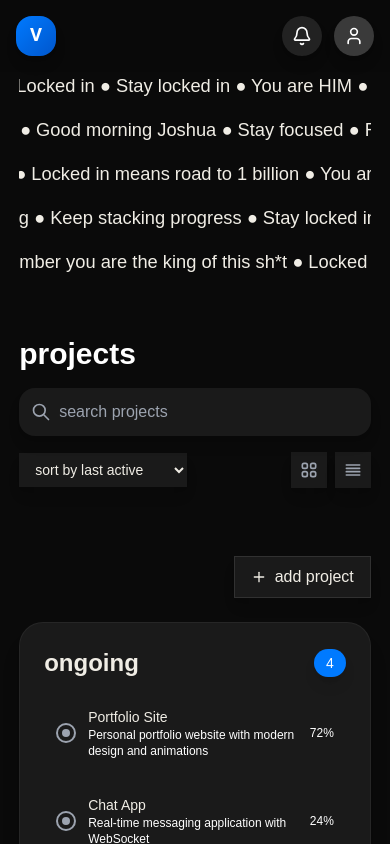
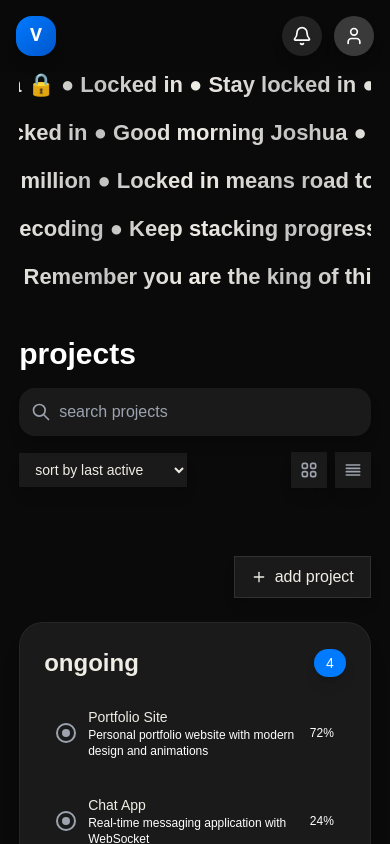
Before and after one commit to shilside/vibe-records, a Next.js app: page / in a window 390 px wide. Shown: the top 844 px of the page. Built offline with nearby package versions, Linux system fonts and the light colour scheme.

Commit message:
Implement Lexend font, responsive font sizes (90px desktop, 150px mobile), gradient text, reduced line spacing, non-draggable animation

```diff
--- a/src/app/globals.css
+++ b/src/app/globals.css
@@ -4,6 +4,7 @@
 
 @import url('https://fonts.googleapis.com/css2?family=Sora:wght@100..800&display=swap');
 @import url('https://fonts.googleapis.com/css2?family=Orbitron:wght@400;500;600;700;800;900&display=swap');
+@import url('https://fonts.googleapis.com/css2?family=Lexend:wght@100..900&display=swap');
 @import url('https://fonts.googleapis.com/css2?family=Inter:wght@300;400;500;600;700;800&display=swap');
 @import url('https://fonts.googleapis.com/css2?family=JetBrains+Mono:wght@400;500;600&display=swap');
 
@@ -164,6 +165,79 @@
     font-style: normal;
   }
 
+  /* Lexend Font Utilities */
+  .lexend-thin {
+    font-family: "Lexend", sans-serif;
+    font-optical-sizing: auto;
+    font-weight: 100;
+    font-style: normal;
+  }
+
+  .lexend-light {
+    font-family: "Lexend", sans-serif;
+    font-optical-sizing: auto;
+    font-weight: 200;
+    font-style: normal;
+  }
+
+  .lexend-regular {
+    font-family: "Lexend", sans-serif;
+    font-optical-sizing: auto;
+    font-weight: 400;
+    font-style: normal;
+  }
+
+  .lexend-medium {
+    font-family: "Lexend", sans-serif;
+    font-optical-sizing: auto;
+    font-weight: 500;
+    font-style: normal;
+  }
+
+  .lexend-semibold {
+    font-family: "Lexend", sans-serif;
+    font-optical-sizing: auto;
+    font-weight: 600;
+    font-style: normal;
+  }
+
+  .lexend-bold {
+    font-family: "Lexend", sans-serif;
+    font-optical-sizing: auto;
+    font-weight: 700;
+    font-style: normal;
+  }
+
+  .lexend-extrabold {
+    font-family: "Lexend", sans-serif;
+    font-optical-sizing: auto;
+    font-weight: 800;
+    font-style: normal;
+  }
+
+  .lexend-black {
+    font-family: "Lexend", sans-serif;
+    font-optical-sizing: auto;
+    font-weight: 900;
+    font-style: normal;
+  }
+
+  /* Motivational Text Responsive Font Sizes */
+  .motivational-text {
+    font-size: 90px;
+  }
+
+  @media (max-width: 768px) {
+    .motivational-text {
+      font-size: 150px;
+    }
+  }
+
+  /* Motivational Text Gradient */
+  .motivational-gradient {
+    fill: url(#motivationalGradient);
+  }
+
   /* Theme Colors */
   .bg-dark {
     @apply bg-[#0A0A0A];
--- a/src/app/page.tsx
+++ b/src/app/page.tsx
@@ -212,15 +212,15 @@ export default function Dashboard() {
         {/* Animation Space - Space for animation between nav and projects title */}
         <div className="mb-6" style={{ height: '15rem' }}>
           {/* Multi-line CurvedLoop Animation */}
-          <div className="flex flex-col w-full h-full overflow-hidden space-y-1">
+          <div className="flex flex-col w-full h-full overflow-hidden" style={{ gap: '0.5rem' }}>
             {/* Line 1 */}
             <div className="w-full flex-shrink-0" style={{ height: '2.5rem' }}>
               <CustomCurvedLoop
                 marqueeText="Good morning Joshua 🔒 ● Locked in ● Stay locked in ● You are HIM ● Keep going ● Take a break if you have to ● Locked in means no distractions ● Locked in means road to 1 million ● Locked in means road to 1 billion ● You are the king of this sh*t ● You are about to build the biggest project ever ● Locked in ● Keep coding ● Keep vibecoding ● Keep stacking progress ● Stay locked in 🔒 ● You are HIM ● You are chosen ● You are the builder ● Locked in ● Good morning Joshua ● Stay focused ● Road to greatness ● Road to 1 million ● Road to 1 billion ● Locked in 🔒 ● Nothing can stop you ● You are the man ● You got this ● Locked in ● Keep going ● Keep pushing ● Stay locked in ● Remember you are HIM ● Remember you are the king of this sh*t ● Locked in forever ● Build ● Build ● Build ● Locked in ● Keep rising ● Keep shining ● Good morning Joshua 🔒 ● Road to 1 million ● Road to 1 billion ● Locked in ● Stay locked in"
                 speed={2.5}
                 curveAmount={0}
-                interactive={true}
-                className="sora-medium"
+                interactive={false}
+                className="lexend-semibold"
               />
             </div>
 
@@ -230,8 +230,8 @@ export default function Dashboard() {
                 marqueeText="You are the builder ● Locked in ● Good morning Joshua ● Stay focused ● Road to greatness ● Road to 1 million ● Road to 1 billion ● Locked in 🔒 ● Nothing can stop you ● You are the man ● You got this ● Locked in ● Keep going ● Keep pushing ● Stay locked in ● Remember you are HIM ● Remember you are the king of this sh*t ● Locked in forever ● Build ● Build ● Build ● Locked in ● Keep rising ● Keep shining ● Good morning Joshua 🔒 ● Road to 1 million ● Road to 1 billion ● Locked in ● Stay locked in ● You are HIM ● Keep going ● Take a break if you have to ● Locked in means no distractions ● Locked in means road to 1 million ● Locked in means road to 1 billion ● You are the king of this sh*t ● You are about to build the biggest project ever ● Locked in ● Keep coding ● Keep vibecoding ● Keep stacking progress ● Stay locked in 🔒 ● You are HIM ● You are chosen"
                 speed={2.8}
                 curveAmount={0}
-                interactive={true}
-                className="sora-medium"
+                interactive={false}
+                className="lexend-semibold"
               />
             </div>
 
@@ -241,8 +241,8 @@ export default function Dashboard() {
                 marqueeText="Locked in means road to 1 million ● Locked in means road to 1 billion ● You are the king of this sh*t ● You are about to build the biggest project ever ● Locked in ● Keep coding ● Keep vibecoding ● Keep stacking progress ● Stay locked in 🔒 ● You are HIM ● You are chosen ● You are the builder ● Locked in ● Good morning Joshua ● Stay focused ● Road to greatness ● Road to 1 million ● Road to 1 billion ● Locked in 🔒 ● Nothing can stop you ● You are the man ● You got this ● Locked in ● Keep going ● Keep pushing ● Stay locked in ● Remember you are HIM ● Remember you are the king of this sh*t ● Locked in forever ● Build ● Build ● Build ● Locked in ● Keep rising ● Keep shining ● Good morning Joshua 🔒 ● Road to 1 million ● Road to 1 billion ● Locked in ● Stay locked in ● You are HIM ● Keep going ● Take a break if you have to ● Locked in means no distractions"
                 speed={3.1}
                 curveAmount={0}
-                interactive={true}
-                className="sora-medium"
+                interactive={false}
+                className="lexend-semibold"
               />
             </div>
 
@@ -252,8 +252,8 @@ export default function Dashboard() {
                 marqueeText="Keep coding ● Keep vibecoding ● Keep stacking progress ● Stay locked in 🔒 ● You are HIM ● You are chosen ● You are the builder ● Locked in ● Good morning Joshua ● Stay focused ● Road to greatness ● Road to 1 million ● Road to 1 billion ● Locked in 🔒 ● Nothing can stop you ● You are the man ● You got this ● Locked in ● Keep going ● Keep pushing ● Stay locked in ● Remember you are HIM ● Remember you are the king of this sh*t ● Locked in forever ● Build ● Build ● Build ● Locked in ● Keep rising ● Keep shining ● Good morning Joshua 🔒 ● Road to 1 million ● Road to 1 billion ● Locked in ● Stay locked in ● You are HIM ● Keep going ● Take a break if you have to ● Locked in means no distractions ● Locked in means road to 1 million ● Locked in means road to 1 billion ● You are the king of this sh*t ● You are about to build the biggest project ever ● Locked in"
                 speed={2.7}
                 curveAmount={0}
-                interactive={true}
-                className="sora-medium"
+                interactive={false}
+                className="lexend-semibold"
               />
             </div>
 
@@ -263,8 +263,8 @@ export default function Dashboard() {
                 marqueeText="Remember you are HIM ● Remember you are the king of this sh*t ● Locked in forever ● Build ● Build ● Build ● Locked in ● Keep rising ● Keep shining ● Good morning Joshua 🔒 ● Road to 1 million ● Road to 1 billion ● Locked in ● Stay locked in ● You are HIM ● Keep going ● Take a break if you have to ● Locked in means no distractions ● Locked in means road to 1 million ● Locked in means road to 1 billion ● You are the king of this sh*t ● You are about to build the biggest project ever ● Locked in ● Keep coding ● Keep vibecoding ● Keep stacking progress ● Stay locked in 🔒 ● You are HIM ● You are chosen ● You are the builder ● Locked in ● Good morning Joshua ● Stay focused ● Road to greatness ● Road to 1 million ● Road to 1 billion ● Locked in 🔒 ● Nothing can stop you ● You are the man ● You got this ● Locked in ● Keep going ● Keep pushing ● Stay locked in"
                 speed={2.9}
                 curveAmount={0}
-                interactive={true}
-                className="sora-medium"
+                interactive={false}
+                className="lexend-semibold"
               />
             </div>
           </div>
--- a/src/components/CustomCurvedLoop.tsx
+++ b/src/components/CustomCurvedLoop.tsx
@@ -7,6 +7,7 @@ import {
   FC,
   PointerEvent,
 } from "react";
+import GradientText from '../../2/GradientText/GradientText';
 
 interface CustomCurvedLoopProps {
   marqueeText?: string;
@@ -92,10 +93,8 @@ const CustomCurvedLoop: FC<CustomCurvedLoopProps> = ({
 
   const onPointerDown = (e: PointerEvent) => {
     if (!interactive) return;
-    dragRef.current = true;
-    lastXRef.current = e.clientX;
-    velRef.current = 0;
-    (e.target as HTMLElement).setPointerCapture(e.pointerId);
+    // Disabled dragging for motivational text
+    return;
   };
 
   const onPointerMove = (e: PointerEvent) => {
@@ -136,8 +135,8 @@ const CustomCurvedLoop: FC<CustomCurvedLoopProps> = ({
       onPointerLeave={endDrag}
     >
       <svg
-        className="select-none w-full overflow-visible block aspect-[100/3] font-medium leading-none"
-        style={{ fontSize: '75px' }}
+        className="select-none w-full overflow-visible block aspect-[100/3] font-medium leading-none motivational-text"
+        style={{ fontSize: '90px' }}
         viewBox="0 0 1440 40"
       >
         <text
@@ -155,9 +154,16 @@ const CustomCurvedLoop: FC<CustomCurvedLoopProps> = ({
             fill="none"
             stroke="transparent"
           />
+          <linearGradient id="motivationalGradient" x1="0%" y1="0%" x2="100%" y2="0%">
+            <stop offset="0%" stopColor="#F0EDE5" />
+            <stop offset="25%" stopColor="#C0C0C0" />
+            <stop offset="50%" stopColor="#F0EDE5" />
+            <stop offset="75%" stopColor="#C0C0C0" />
+            <stop offset="100%" stopColor="#F0EDE5" />
+          </linearGradient>
         </defs>
         {ready && (
-          <text xmlSpace="preserve" className={`fill-[#F0EDE5] ${className ?? ""}`}>
+          <text xmlSpace="preserve" className={`motivational-gradient ${className ?? ""}`}>
             <textPath
               ref={textPathRef}
               href={`#${pathId}`}
```
